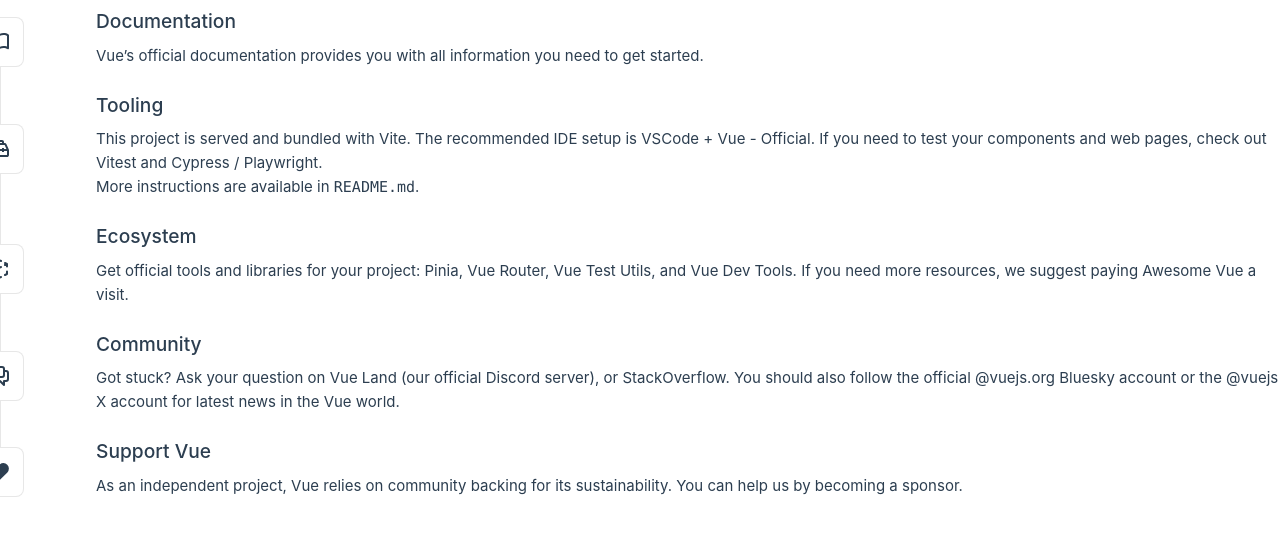
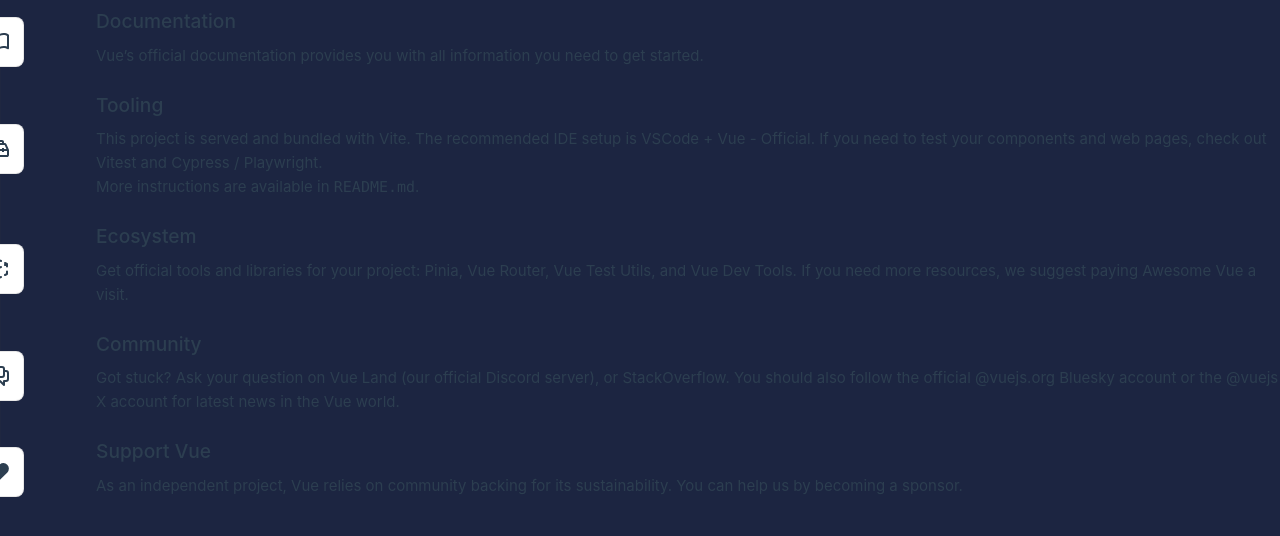
Before and after one commit to SSSalmani1600/Elections, a Vue app in the folder election-frontend/: page / in a window 1280 px wide. Shown: the top 536 px of the page. Built offline with nearby package versions, Linux system fonts and the light colour scheme; the HTML template or start-up script is replaced by a standard one.

Commit message:
change default background color

```diff
--- a/election-frontend/src/assets/base.css
+++ b/election-frontend/src/assets/base.css
@@ -59,7 +59,7 @@
 body {
   min-height: 100vh;
   color: var(--color-text);
-  background: var(--color-background);
+  background: #1C2541;
   transition:
     color 0.5s,
     background-color 0.5s;
```
